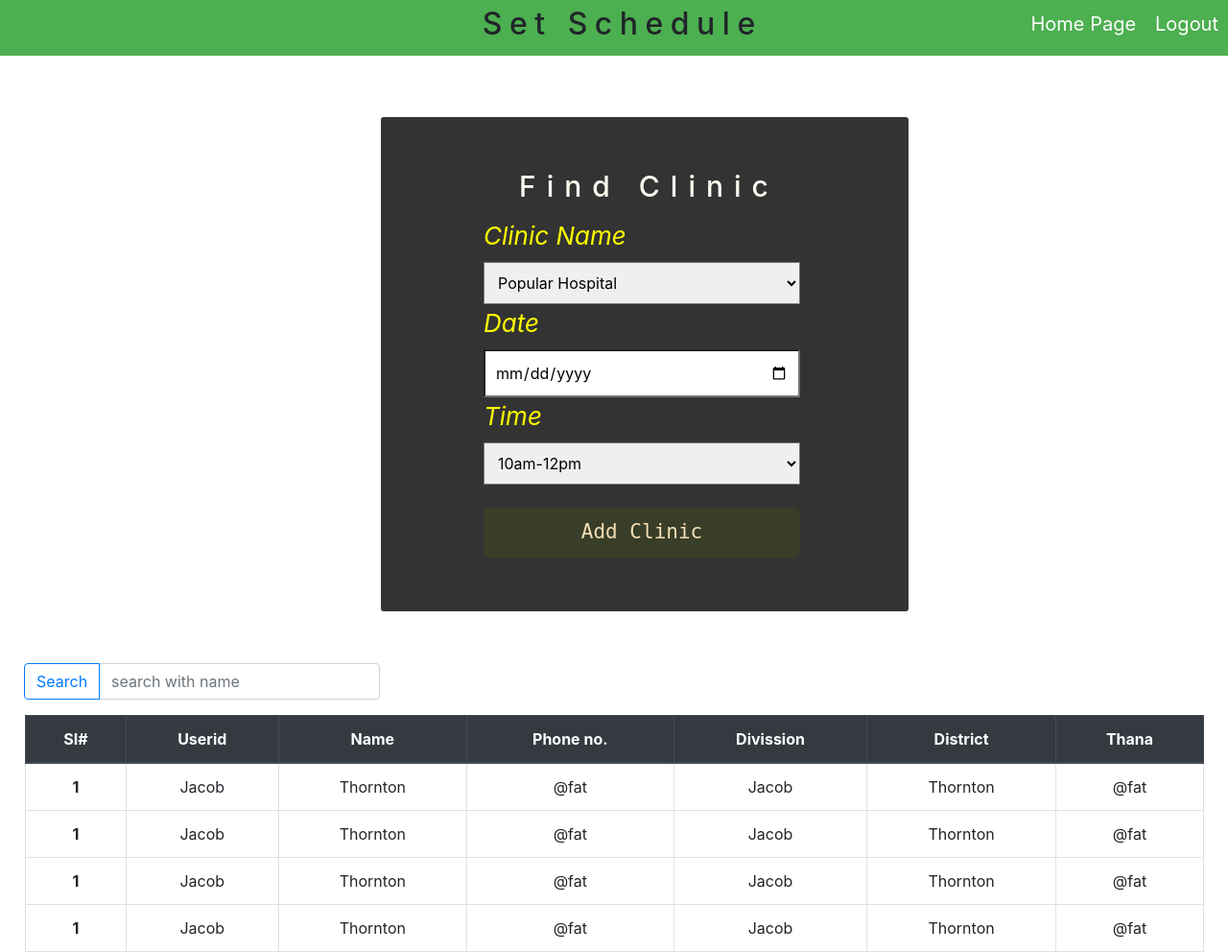
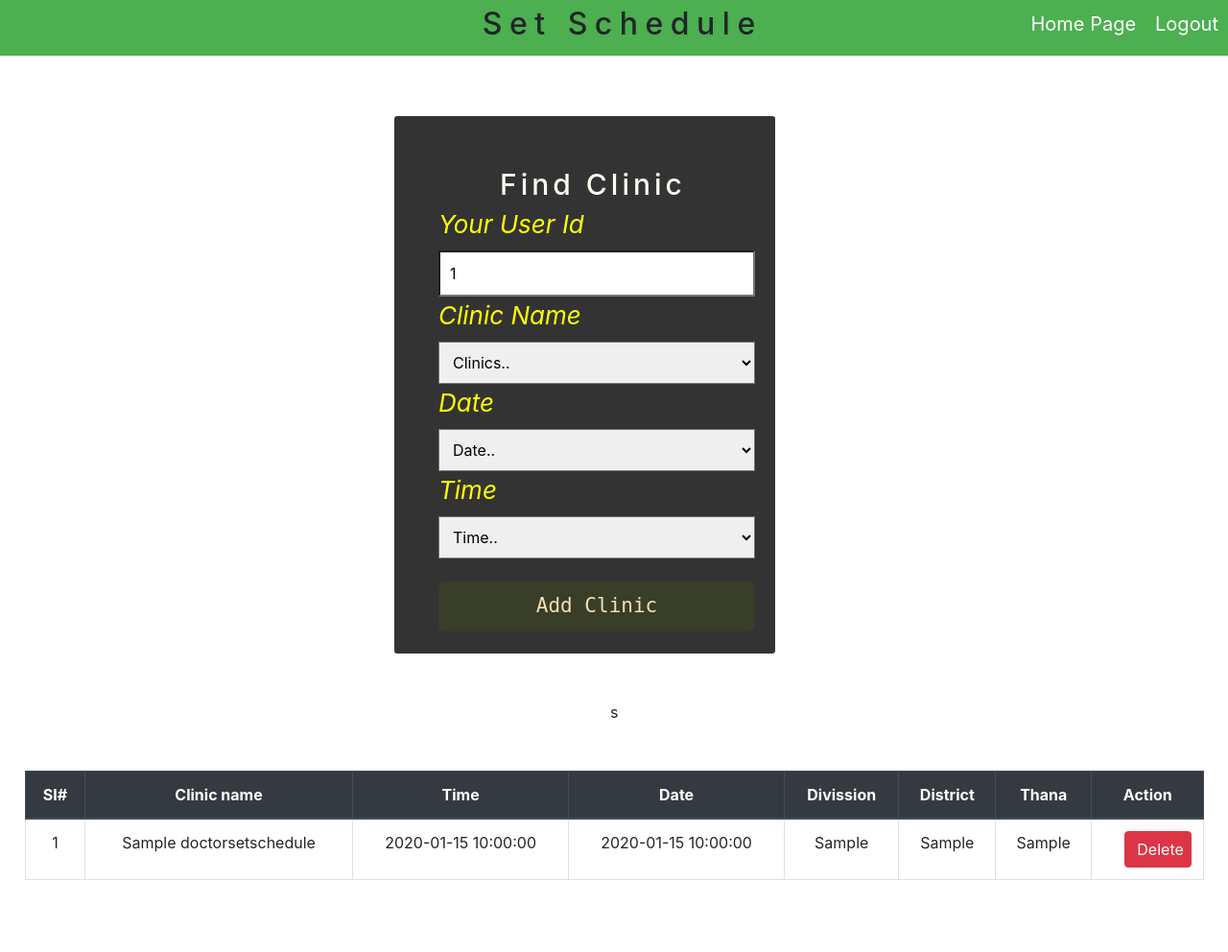
Before and after one commit to Hasibul218/online_clinic_system, a PHP site: page /view/DoctorSetSchedule.php in a window 1280 px wide. Shown: the whole page at 96% size. After the commit the page ends 917 px from the top, so only its background shows below. Run offline with PHP 8.4, Linux system fonts and the light colour scheme; the visitor is signed in with stand-in values (Sample User, id 1); tables that the repository leaves empty or names only in its code hold one stand-in row (values such as "Sample post").

Commit message:
doctor set schedule

```diff
--- a/control/DoctorsControls.php
+++ b/control/DoctorsControls.php
@@ -328,5 +328,93 @@ function divission()
 	$results=getdata($query);
 	return $results;
 }
+//data from clinic table
+function clinics()
+{
+	$query="SELECT * from clinics";
+	$results=getdata($query);
+	return $results;
+}
+//insert into doctorsetschedule///
+$err_mgss="";
+$time="";
+$date="";
+$cid="";
+$has=false;
+if(isset($_POST['slot1']))
+{
+	if (empty($_POST['cname'])) {
+		$err_mgss="Fill clinic";
+		$has=true;
+	}
+	else
+	{
+		$cname=$_POST['cname'];
+	}
+	if (empty($_POST['time'])) {
+		$err_mgss="Fill time";
+		$has=true;
+	}
+	else
+	{
+		$time=$_POST['time'];
+	}
+	if (empty($_POST['date'])) {
+		$err_mgss="Fill date";
+		$has=true;
+	}
+	else
+	{
+		$date=$_POST['date'];
+	}
 
+	if(!$has)
+	{
+		$did=$_POST['uid'];
+		$name=doc($did);
+		foreach ($name as $value) {
+			$dname=$value['username'];
+		}
+
+		$clinics=slot1($cname);
+		foreach ($clinics as $value) {
+			$cid=$value['cid'];
+			$divission=$value['divission'];
+			$district=$value['district'];
+			$thana=$value['thana'];
+		}
+		$query="INSERT INTO `doctorsetschedule` VALUES (NULL,'$did','$dname','$cid','$cname','$time','$date','$divission','$district','$thana')";
+		execute($query);
+		}
+
+	}
+//insert into doctorsetschedule///
+///clinic data from slot1//
+function slot1($cname)
+{
+	global $cname;
+	$query="SELECT * FROM `slot1` WHERE cname='$cname'";
+	$results=getdata($query);
+	return $results;
+}
+///clinic data from slot1 ends//
+function doc($did)
+{
+	$query="SELECT username FROM doctors WHERE userid='$did'";
+	$results=getdata($query);
+	return $results;
+}
+function schedule($did)
+{
+	$query="SELECT * FROM doctorsetschedule WHERE did='$did'";
+	$results=getdata($query);
+	return $results;
+}
+if (isset($_GET['schedule']))
+{
+	$id=$_GET['schedule'];
+	$query="DELETE FROM `doctorsetschedule` WHERE id='$id'";
+	execute($query);
+	header('location:../view/DoctorSetSchedule.php');
+}
 ?>
--- a/view/CSS/setschedule.css
+++ b/view/CSS/setschedule.css
@@ -6,26 +6,26 @@
 .div2
 {
     background-color: #333;
-    height: 515px;
-    width: 550px;
-    margin: 64px 0px 0px 397px;
+    height: 560px;
+    width: 31%;
+    margin: 63px 0px 0px 411px;
     border-radius: 3px;
 }
 h3
 {
-	padding-left: 144px;
+    padding-left: 110px;
     font-size: 30px;
-	font-family: inherit;
-    letter-spacing: 11px;
+    font-family: inherit;
+    letter-spacing: 4px;
     color: floralwhite;
-	    padding-top: 54px
+    padding-top: 53px;
 }
 .div3
 {
     height: 200px;
     width: 332px;
-    padding: 49px;
-    margin: -43px 0px 0px 58px
+    padding: 39px;
+    margin: -43px 0px 0px 7px;
 }
 label
 {
@@ -56,3 +56,10 @@ padding: 10px;
 {
 	background-color:gray;
 }
+.err
+{
+    font-size: x-large;
+    color: red;
+    float: left;
+    margin: 0px 0px 0px 171px;
+}
--- a/view/DoctorSetSchedule.php
+++ b/view/DoctorSetSchedule.php
@@ -1,5 +1,6 @@
 <?php
 	include 'CSS/bootstrap.php';
+	include '../control/DoctorsControls.php';
 	//session starts
 	session_start();
 	if(isset($_SESSION['did']))
@@ -18,6 +19,10 @@
 		header("Location:Login.php");
 	}
 	//session ends
+	$id=0;
+	$uid=$_SESSION['did'];
+	$clinics=clinics();
+	$schedules=schedule($_SESSION['did']);
 ?>
 <html>
 	<head>
@@ -26,6 +31,53 @@
 		</title>
 		<link rel="stylesheet"type="text/css"href="CSS/doctorcss.css">
 		<link rel="stylesheet"type="text/css"href="CSS/setschedule.css">
+		<!--clinic date time starts-->
+		<script>
+			//for slot 1//
+		function cname1()
+		{
+			http=new XMLHttpRequest();
+			var search_word=document.getElementById("cname").value;
+			http.onreadystatechange=function()
+			{
+				if (http.readyState==4 && http.status==200)
+				{
+					//alert(http.responseText);
+					//alert(document.getElementById("cname").value);
+					document.getElementById("date").innerHTML=http.responseText;
+
+
+				}
+				else if (http.status==404)
+				{
+					alert("not found");
+				}
+			}
+			http.open("GET","../control/SetDateS1.php?sk="+search_word,true);
+			http.send();
+		}
+		function date1()
+		{
+			http=new XMLHttpRequest();
+			var search_word=document.getElementById("date").value;
+			http.onreadystatechange=function()
+			{
+				if (http.readyState==4 && http.status==200)
+				{
+					//alert(http.responseText);
+					//alert(document.getElementById("date").value);
+					document.getElementById("time").innerHTML=http.responseText;
+				}
+				else if (http.status==404)
+				{
+					alert("not found");
+				}
+			}
+			http.open("GET","../control/SetTimeS1.php?tk="+search_word,true);
+			http.send();
+		}
+	</script>
+	<!--clinic date time ends-->
 	</head>
 	<body>
 		<button class="button"onclick="window.location='../control/LogoutControl.php'">Logout</button>
@@ -33,88 +85,66 @@
 		<div class="div1">
 			<h2>Set Schedule</h2>
 		</div>
+		<!--for slot 1-->
 		<div class="div2">
+			<label class="err"><?php echo $err_mgss; ?></label>
 			<h3>Find Clinic</h3>
+			<form method="post" action="">
 				<div class="div3">
+					<label>Your User Id</label><br>
+					<input type="text" class="field" name="uid" value="<?php echo $_SESSION['did']; ?>"readonly><br>
 					<label>Clinic Name</label><br>
-				<select class="field"name="cname">
-					<option>Popular Hospital</option>
-					<option>Applo Hospital</option>
+					<select class="field" name="cname" id="cname" onchange="cname1()" required>
+						<option selected disabled value=" ">Clinics..</option>
+						<?php foreach ($clinics as $value) { ?>
+							<option value="<?php echo $value['cname'] ?>" ><?php echo $value['cname'] ?></option>
+						<?php } ?>
 					</select><br>
+
 					<label>Date</label><br>
-				<input type="date" name="dob" value=""class="field" ><br>
+					<select class="field"name="date" id="date" onchange="date1()" required>
+						<option selected disabled value=" ">Date..</option>
+					</select><br>
+
 					<label>Time</label><br>
-				<select class="field"name="cname">
-					<option>10am-12pm</option>
-					<option>10am-12pm</option>
-					<option>10am-12pm</option>
-					<option>10am-12pm</option>
-					<option>10am-12pm</option>
-					<option>10am-12pm</option>
+					<select class="field"name="time" id="time" required>
+						<option selected disabled value=" ">Time..</option>
 					</select><br><br>
 					<!--submit button here -->
-				<button name="submit"class="submit">Add Clinic</button>
+					<button name="slot1"class="submit" onclick=location.href='../control/DoctorsControls.php'>Add Clinic</button>
 				</div>
-		</div>
-		<!--search bar & table starts-->
-		<div class="search">
-			<div class="input-group mb-3">
-				<div class="input-group-prepend">
-					<button class="btn btn-outline-primary" type="button">Search</button>
-				</div>
-				<input type="text" class="form-control" placeholder="search with name" >
-			</div>
+			</form>
 		</div>
 		<div class="table">
 		<table class="table table-hover table-bordered ">
 			<thead>
 			    <tr class="thead-dark">
 					<th scope="col">SI#</th>
-			      <th scope="col">Userid</th>
-			      <th scope="col">Name</th>
-			      <th scope="col">Phone no.</th>
+					<th scope="col">Clinic name</th>
+					<th scope="col">Time</th>
+					<th scope="col">Date</th>
 					<th scope="col">Divission</th>
 					<th scope="col">District</th>
 					<th scope="col">Thana</th>
+					<th scope="col">Action</th>
 			    </tr>
 			</thead>
 			  	<tbody>
+			  		<?php foreach ($schedules as $value) {$id++;?>
 			  			<tr>
-			      <th scope="row">1</th>
-			      <td>Jacob</td>
-			      <td>Thornton</td>
-			      <td>@fat</td>
-			      <td>Jacob</td>
-			      <td>Thornton</td>
-			      <td>@fat</td>
+			  				<td><?php echo $id ?></td>
+			  				<td><?php echo $value['cname']?></td>
+			  				<td><?php echo $value['time']?></td>
+			  				<td><?php echo $value['date']?></td>
+			  				<td><?php echo $value['divission']?></td>
+			  				<td><?php echo $value['district']?></td>
+			  				<td><?php echo $value['thana']?></td>s
+			  				<td>
+								<a href="../control/DoctorsControls.php?schedule=<?php echo $value['id'] ?>" class="btn btn-danger float-right"style="width: 70px" onclick="return confirm ('Are you sure to delete?');">Delete</a>
+							</td>
 						</tr>
-			    <tr>
-			      <th scope="row">1</th>
-			      <td>Jacob</td>
-			      <td>Thornton</td>
-			      <td>@fat</td>
-			      <td>Jacob</td>
-			      <td>Thornton</td>
-			      <td>@fat</td>
-			    </tr>
-			    <tr>
-			      <th scope="row">1</th>
-			      <td>Jacob</td>
-			      <td>Thornton</td>
-			      <td>@fat</td>
-			      <td>Jacob</td>
-			      <td>Thornton</td>
-			      <td>@fat</td>
-			    </tr>
-			    <tr>
-			      <th scope="row">1</th>
-			      <td>Jacob</td>
-			      <td>Thornton</td>
-			      <td>@fat</td>
-			      <td>Jacob</td>
-			      <td>Thornton</td>
-			      <td>@fat</td>
-			    </tr>
+			  		<?php } ?>
+
 			  	</tbody>
 			</table>
 		</div>
```
Also changed, not shown: control/SetDateS1.php (added, +13 -0 lines), control/SetTimeS1.php (added, +13 -0 lines). Lines whose indentation alone changed are shown as unchanged.
